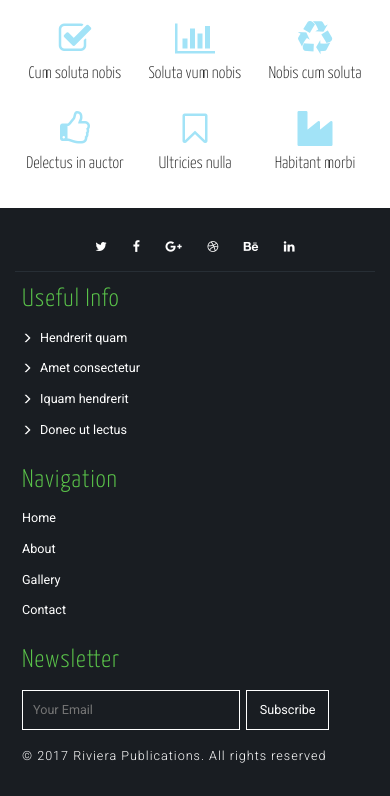
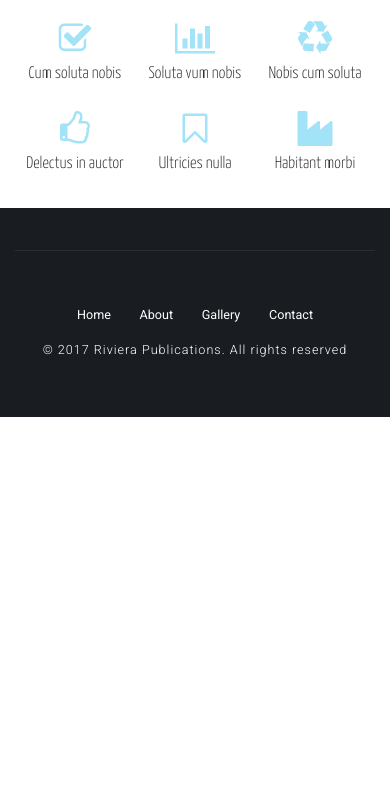
Before and after one commit to AAnderson1817/Riviera1, a PHP site: page / in a window 390 px wide. Shown: the part 2103-2899 px from the top of the page. After the commit the page ends 2520 px from the top, so only its background shows below. Run offline with PHP 8.4, Linux system fonts and the light colour scheme.

Commit message:
Trimmed fat on homepage footer

```diff
--- a/css/style.css
+++ b/css/style.css
@@ -435,6 +435,7 @@ h3.agileits-title,h2.agileits-title{
 .footer-agile {
     padding: 4em 0 3em;
     background:#191d22;
+		text-align:center;
 }
 .footer-top-agileinfo{
 	text-align:center;
@@ -452,9 +453,11 @@ h3.agileits-title,h2.agileits-title{
     letter-spacing: 2px;
 }
 .footer-grid li {
-    display: block;
+    display: inline-block;
     margin: 1em 0 0;
-	font-size:1em;
+	font-size:1.25em;
+	padding-left: 1em;
+	padding-right: 1em;
 }
 .footer-grid  li a {
     color:#fff;
--- a/index.html
+++ b/index.html
@@ -230,42 +230,14 @@ License URL: http://creativecommons.org/licenses/by/3.0/
 	<!-- footer start here -->
 	<div class="footer-agile">
 		<div class="container">
-			<div class="footer-top-agileinfo">
-				<div class="social-icon">
-					<a href="#" class="social-button twit"><i class="fa fa-twitter"></i></a>
-					<a href="#" class="social-button fb"><i class="fa fa-facebook"></i></a>
-					<a href="#" class="social-button ggl"><i class="fa fa-google-plus"></i></a>
-					<a href="#" class="social-button drbl"><i class="fa fa-dribbble"></i></a>
-					<a href="#" class="social-button be"><i class="fa fa-behance"></i></a>
-					<a href="#" class="social-button in"><i class="fa fa-linkedin"></i></a>
-				</div>
-			</div>
 			<div class="footer-btm-agileinfo">
-				<div class="col-md-3 col-xs-3 footer-grid">
-					<h3>Useful Info</h3>
-					<ul>
-						<li><a href="single.html"><i class="glyphicon glyphicon-menu-right"></i>Hendrerit quam</a></li>
-						<li><a href="single.html"><i class="glyphicon glyphicon-menu-right"></i>Amet consectetur </a></li>
-						<li><a href="single.html"><i class="glyphicon glyphicon-menu-right"></i>Iquam hendrerit</a></li>
-						<li><a href="single.html"><i class="glyphicon glyphicon-menu-right"></i>Donec ut lectus </a></li>
-					</ul>
-				</div>
-				<div class="col-md-3 col-xs-3 footer-grid w3social">
-					<h3>Navigation</h3>
+				<div class="col-md-12 col-xs-12 footer-grid w3social">
 					<ul>
 						<li><a href="index.html">Home</a></li>
 						<li><a href="about.html">About</a></li>
 						<li><a href="gallery.html">Gallery</a></li>
 						<li><a href="contact.html">Contact</a></li>
 					</ul>
-				</div>
-				<div class="col-md-6 col-xs-6 footer-grid footer-review">
-					<h3>Newsletter</h3>
-					<form action="#" method="post">
-						<input type="email" name="Email" placeholder="Your Email" required="">
-						<input type="submit" value="Subscribe">
-						<div class="clearfix"> </div>
-					</form>
 					<div class="copy-w3lsright">
 						<p>© 2017 Riviera Publications. All rights reserved</p>
 					</div>
```
Also changed, not shown: images/childdirec-large.jpg (added), images/neighbordirec-large.jpg (added), images/seniordirec-large.jpg (added).
